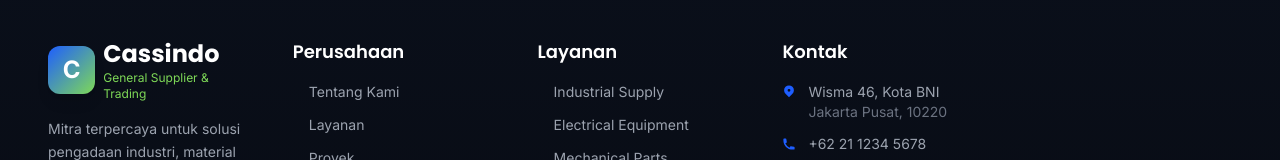
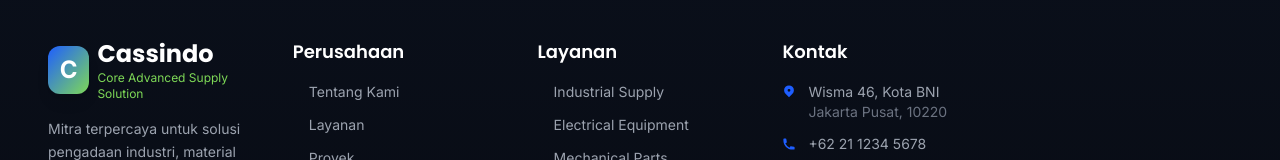
Before and after one commit to herlan-syihabudin/CASSINDO, a Next.js app: page / in a window 1280 px wide. Shown: the part 6034-6194 px from the top of the page. Built offline with nearby package versions, Linux system fonts and the light colour scheme.

Commit message:
Update footer description for company services

```diff
--- a/src/components/Footer.tsx
+++ b/src/components/Footer.tsx
@@ -76,7 +76,7 @@ export default function Footer() {
                 </div>
                 <div>
                   <span className="font-poppins font-bold text-2xl text-white">Cassindo</span>
-                  <span className="block text-xs text-accent">General Supplier & Trading</span>
+                  <span className="block text-xs text-accent">Core Advanced Supply Solution</span>
                 </div>
               </div>
               <p className="text-sm leading-relaxed text-gray-400 mb-4">
```
